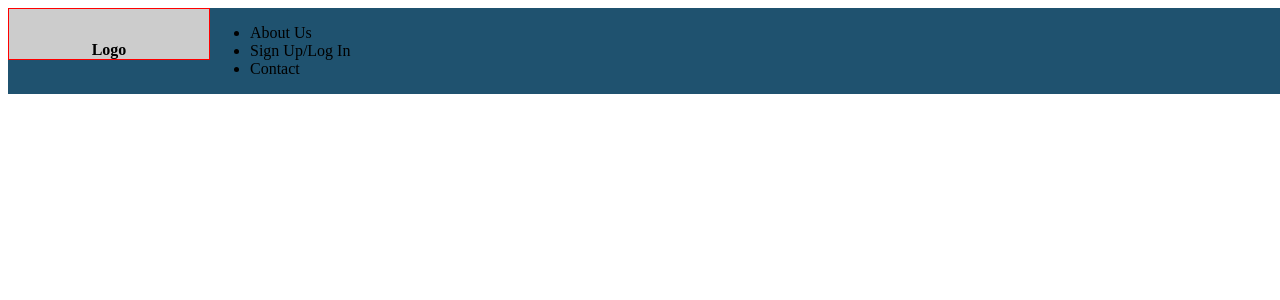
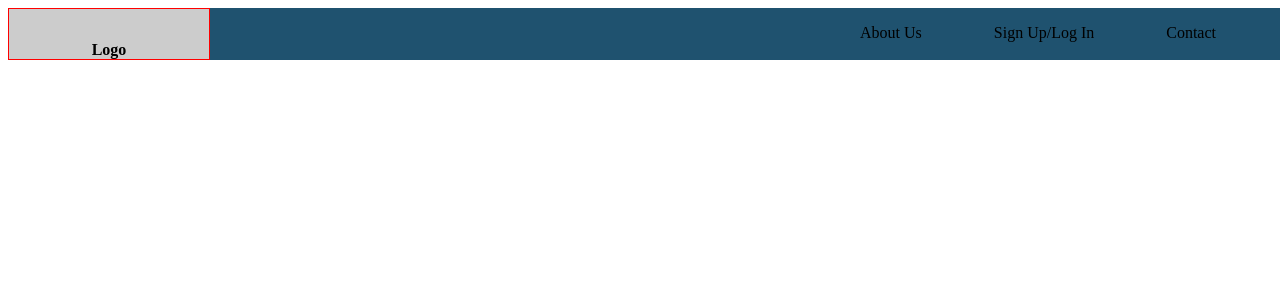
Before and after one commit to Shyatt92/foodapp, a React (Create React App) app: page / in a window 1280 px wide. Shown: the top 300 px of the page. Built offline with nearby package versions, Linux system fonts and the light colour scheme.

Commit message:
Updated Styling for BannerHome component

```diff
--- a/src/App.css
+++ b/src/App.css
@@ -3,6 +3,14 @@
   position: fixed;
   width: 100vw;
   display: flex;
+  justify-content: space-between;
+}
+.navlinks ul {
+  width: 500px;
+  list-style-type: none;
+  display: flex;
+  flex-direction: row;
+  justify-content: space-evenly;
 }
 .placeholder {
   background: #ccc;
--- a/src/components/BannerHome.js
+++ b/src/components/BannerHome.js
@@ -6,11 +6,13 @@ const BannerHome = () => {
       <div className="placeholder">
         <span>Logo</span>
       </div>
-      <ul>
-        <li><a>About Us</a></li>
-        <li><a>Sign Up/Log In</a></li>
-        <li><a>Contact</a></li>
-      </ul>
+      <nav className='navlinks'>
+        <ul>
+          <li><a>About Us</a></li>
+          <li><a>Sign Up/Log In</a></li>
+          <li><a>Contact</a></li>
+        </ul>
+      </nav>
     </div>
   )
 }
```
Also changed, not shown: 1 other file (tests, documents, lock files or other folders).
